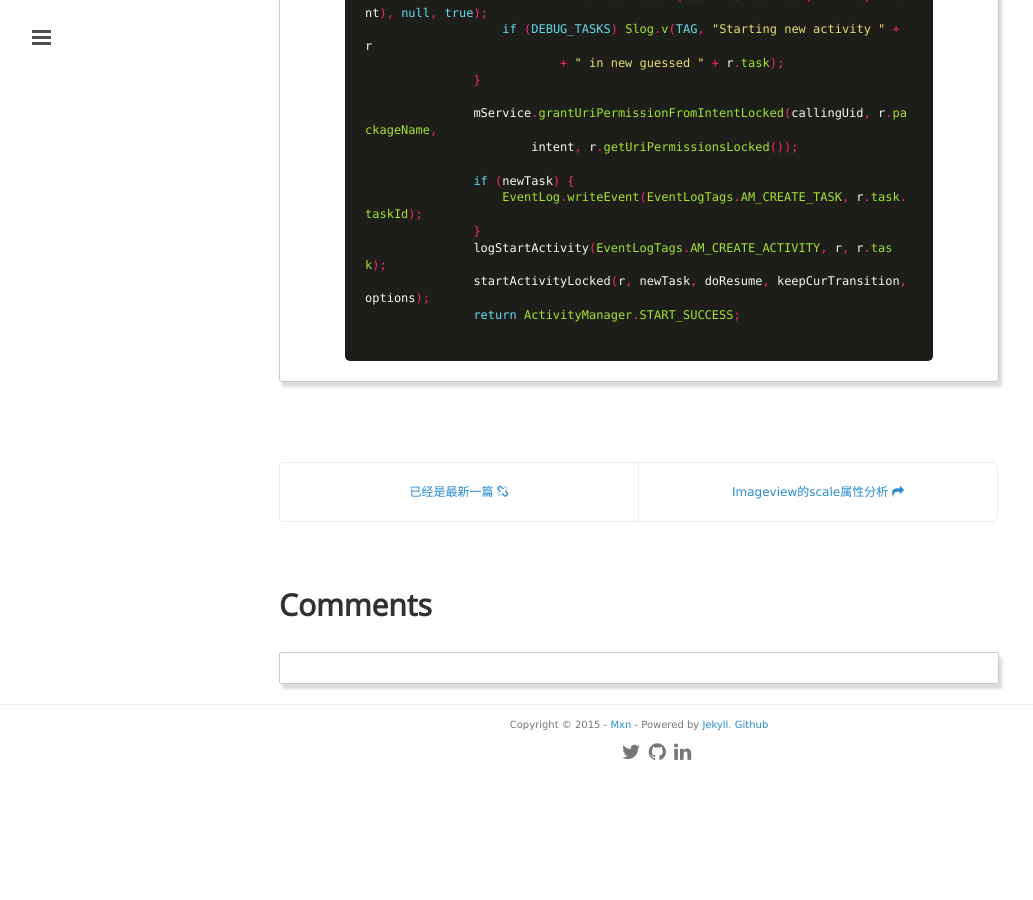
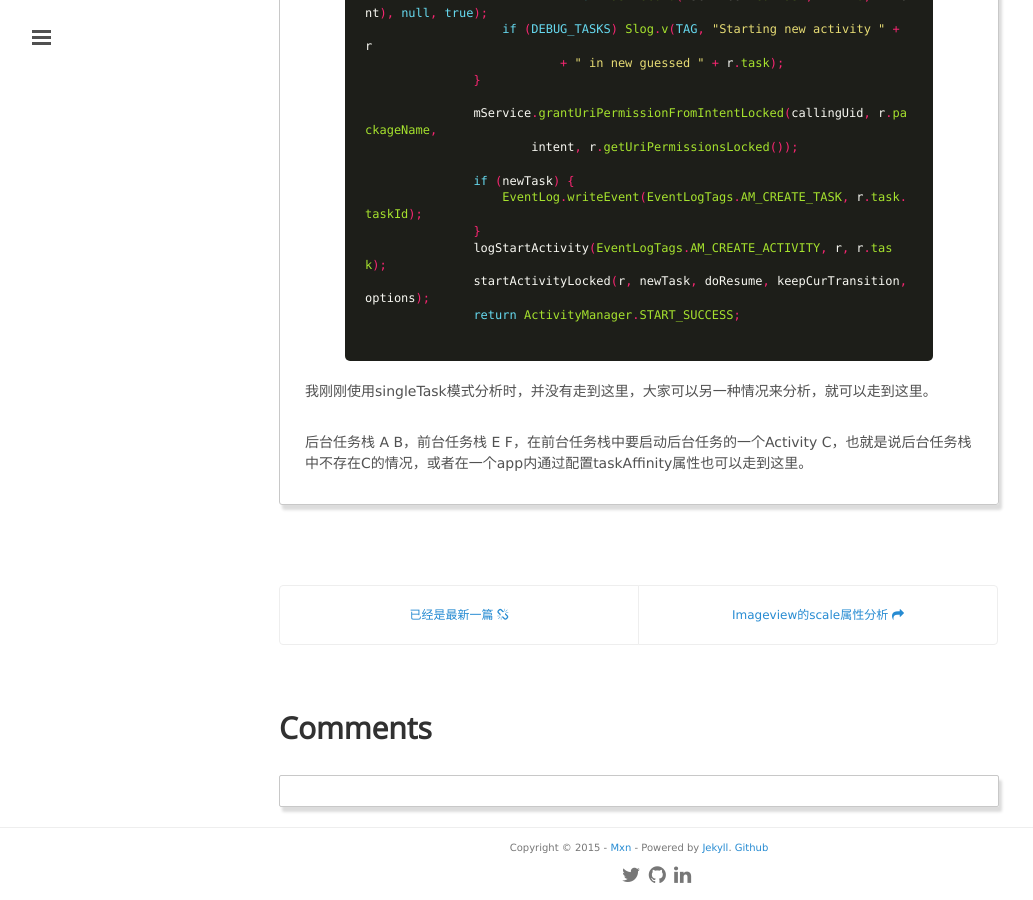
Before and after one commit to mxn21/mxn21.github.io, a Jekyll site: the page built from _posts/2015-7-3-activity LaunchMode 应用场景.md, in a window 1280 px wide and 900 px high, scrolled down 11112 px. Shown: the whole window, without its empty margins (1-1034 px from the left). Built offline with Jekyll 4.4.1, drawn with Linux system fonts in a browser that asks for light colours; Markdown is read by kramdown in place of the engine named in the settings; comment, search, counter and statistics services are not loaded; before the commit the page ends 11889 px from its top, so only the background shows below that.

Commit message:
10018992

```diff
--- a/_posts/2015-7-3-activity LaunchMode 应用场景.md
+++ b/_posts/2015-7-3-activity LaunchMode 应用场景.md
@@ -462,3 +462,7 @@
                startActivityLocked(r, newTask, doResume, keepCurTransition, options);
                return ActivityManager.START_SUCCESS;
        {% endhighlight %}
+
+我刚刚使用singleTask模式分析时，并没有走到这里，大家可以另一种情况来分析，就可以走到这里。
+
+后台任务栈 A B，前台任务栈 E F，在前台任务栈中要启动后台任务的一个Activity C，也就是说后台任务栈中不存在C的情况，或者在一个app内通过配置taskAffinity属性也可以走到这里。
```
